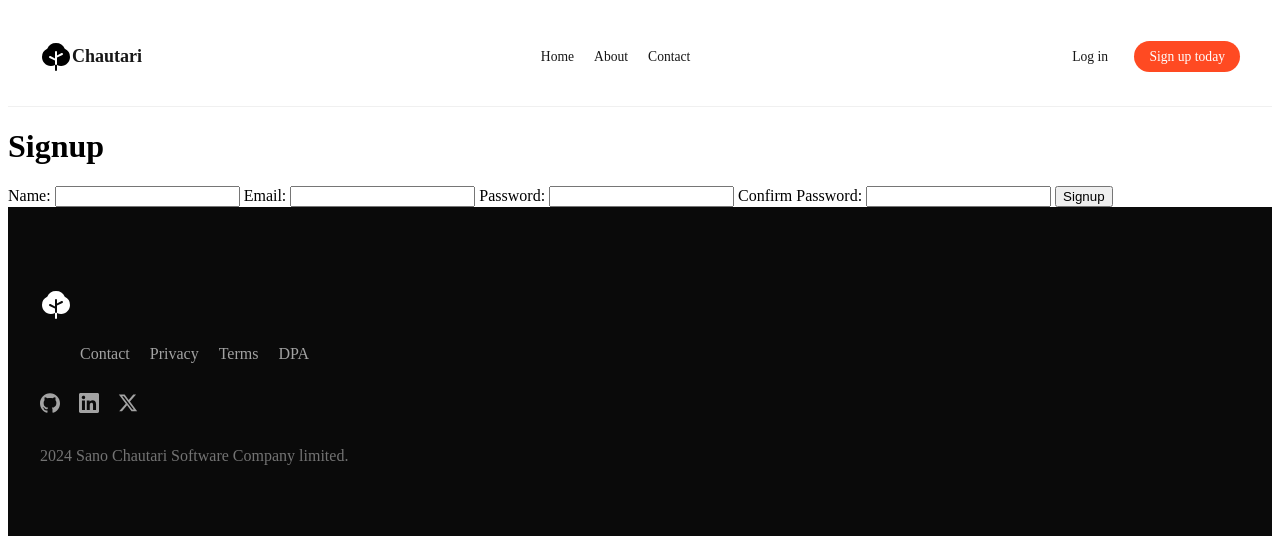
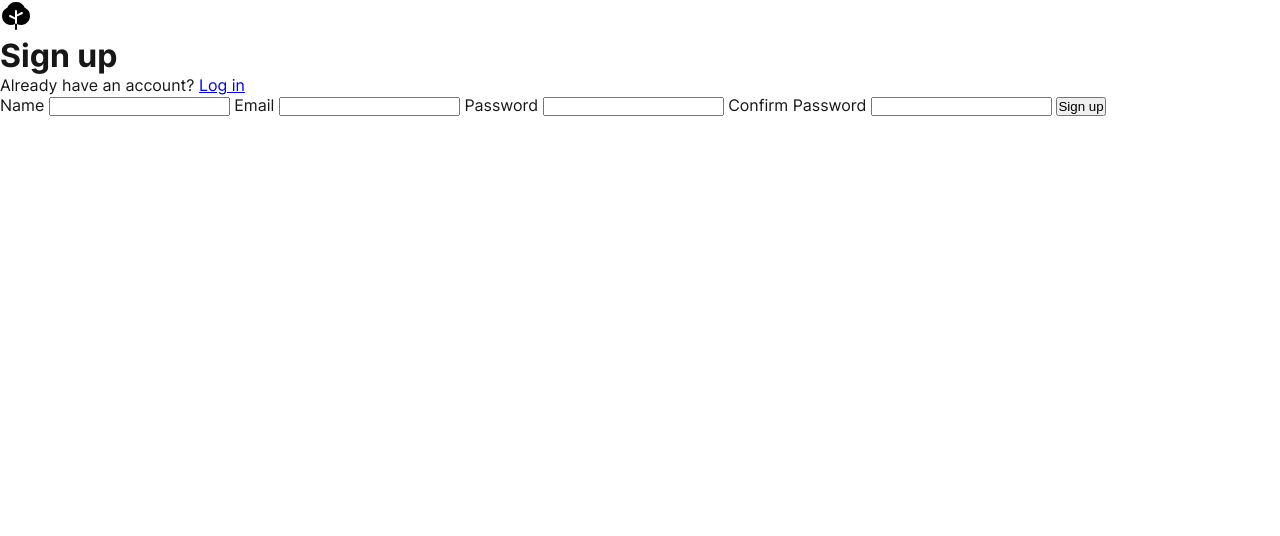
Before and after one commit to sudanchapagain/chautari, a PHP site: page /pages/signup.php in a window 1280 px wide. Shown: the top 536 px of the page. Run offline with PHP 8.4, Linux system fonts and the light colour scheme.

Commit message:
enhance signup

```diff
--- a/pages/signup.php
+++ b/pages/signup.php
@@ -3,33 +3,51 @@
 <head>
     <meta charset="UTF-8">
     <meta name="viewport" content="width=device-width, initial-scale=1.0">
-    <title>Signup</title>
+    <title>Sign up - Chautari</title>
+    <meta name="description" content="Struggling to discover fun and exciting events near you? Chautari brings the best local events tailored to you so you can join
+            local happenings with ease.">
+    <meta property="og:title" content="Chautari — Find out about events around you.">
+    <link rel="icon" type="image/x-icon" href="../assets/images/favicon.ico" sizes="any">
+
+    <link rel="stylesheet" href="../assets/css/default.css">
     <link rel="stylesheet" href="../assets/css/sign.css">
     <script src="../assets/js/password_match.js"></script>
 </head>
-<body>
-<?php include '../includes/header.php'; ?>
+<body class="centerBody">
 
-<main>
-    <h1>Signup</h1>
+<main class="formCenter">
+    <img class="smallImageInForm" src="../assets/images/logo-32.svg" alt="" srcset="">
+
+    <h1>Sign up</h1>
+
+    <p class="snippetSignInfo">Already have an account? <a href="./login.php">Log in</a></p>
+
+    <div class="formbody">
         <form action="../handlers/signup_handler.php" method="post" onsubmit="return validateForm()">
-        <label for="name">Name:</label>
+            <label for="name">Name</label>
             <input type="text" id="name" name="name" required>
 
-        <label for="email">Email:</label>
+            <label for="email">Email</label>
             <input type="email" id="email" name="email" required>
 
-        <label for="password">Password:</label>
+            <label for="password">Password</label>
             <input type="password" id="password" name="password" required>
 
-        <span id="passNoMatch"></span>
-        <label for="confirm_password">Confirm Password:</label>
+
+            <label for="confirm_password">Confirm Password</label>
             <input type="password" id="confirm_password" name="confirm_password" required>
 
-        <button type="submit">Signup</button>
+            <span id="passNoMatch"></span>
+            <style>
+                #passNoMatch {
+                    color: #d42f2f;
+                }
+            </style>
+
+            <button type="submit">Sign up</button>
         </form>
+    </div>
 </main>
 
-<?php include '../includes/footer.php'; ?>
 </body>
 </html>
```
Lines whose indentation alone changed are shown as unchanged.
